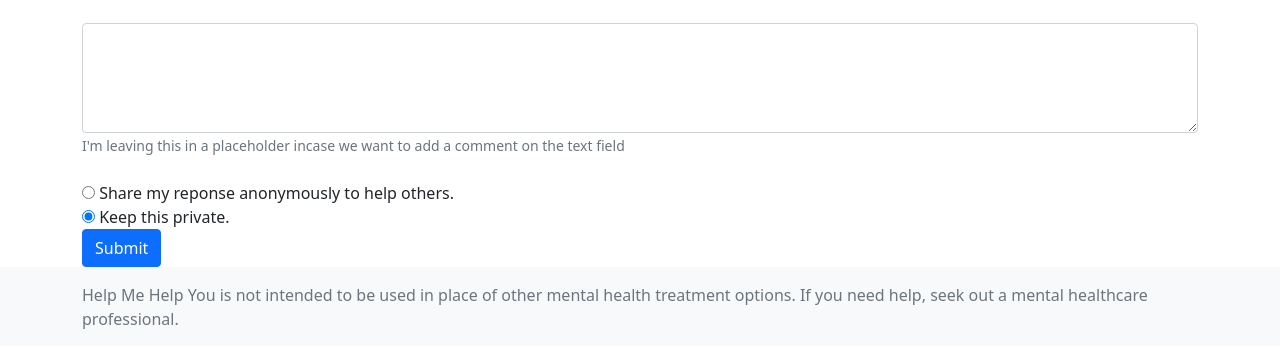
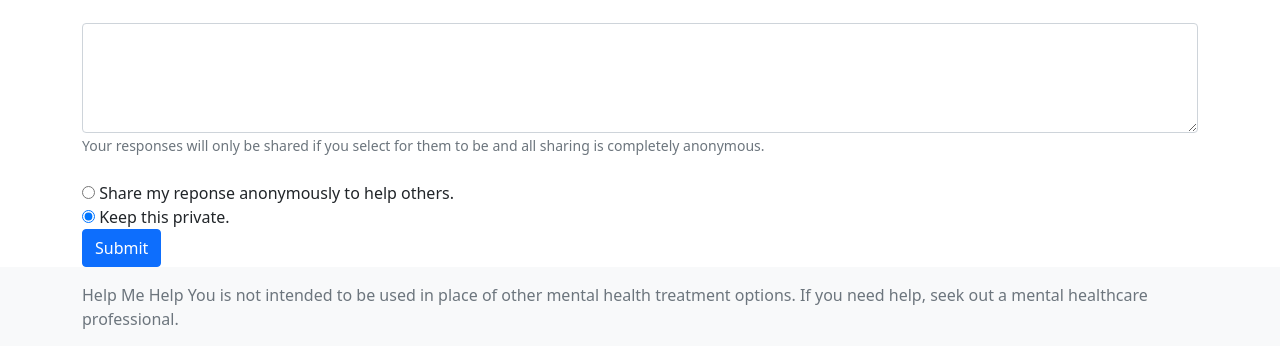
Before and after one commit to micahluedtke/hmhu, a Flask app: template templates/question/index.html in a window 1280 px wide. Shown: the part 113-459 px from the top of the page. Run offline with Flask 2, Linux system fonts and the light colour scheme; the template is opened without the code that fills it, so the values that code supplies are empty; some libraries are stand-ins or nearby versions.

Commit message:
minor changes

```diff
--- a/templates/question/index.html
+++ b/templates/question/index.html
@@ -8,7 +8,7 @@
       <input type="hidden" id="qid" name="qid" value="{{qid}}">
       <label for="answer">{{ question }}</label>
       <textarea class="form-control" id="answer" name="answer"  rows="4"></textarea>
-      <small id="emailHelp" class="form-text text-muted">I'm leaving this in a placeholder incase we want to add a comment on the text field</small>
+      <small id="emailHelp" class="form-text text-muted">Your responses will only be shared if you select for them to be and all sharing is completely anonymous.</small>
     </div>
     <!-- <select name="user" id="user">
       {% for user in users %}
```
